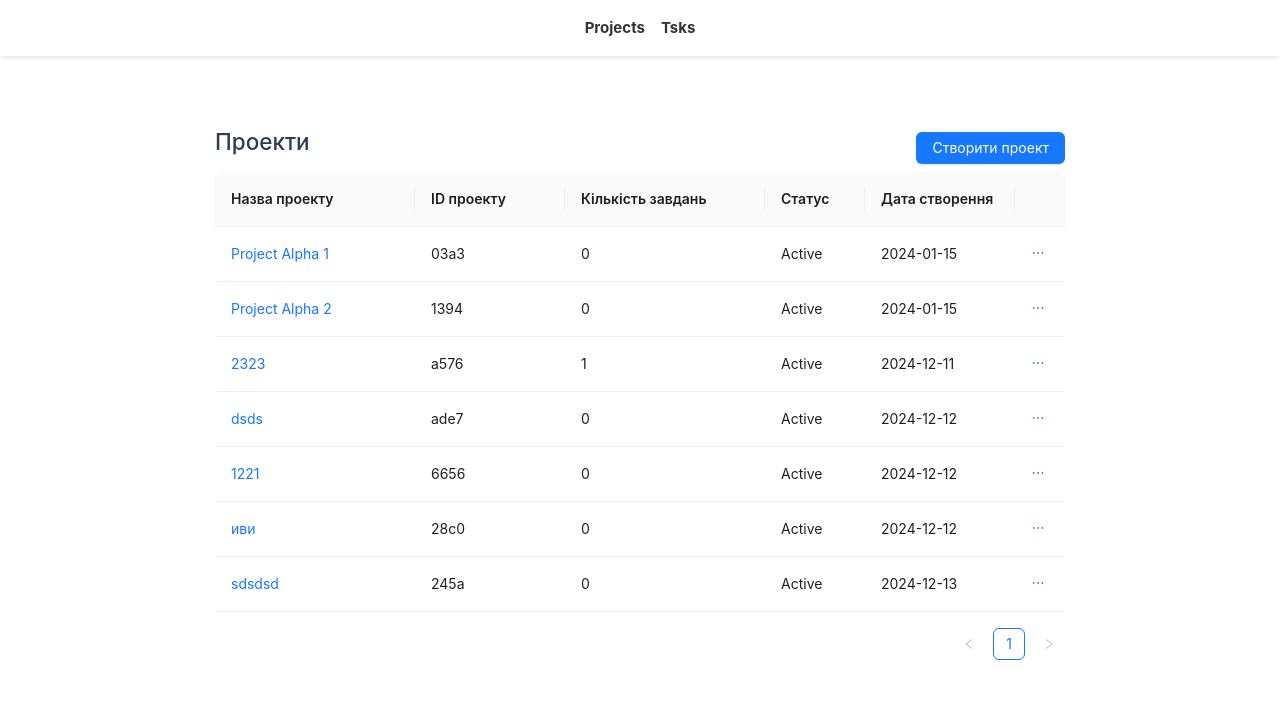
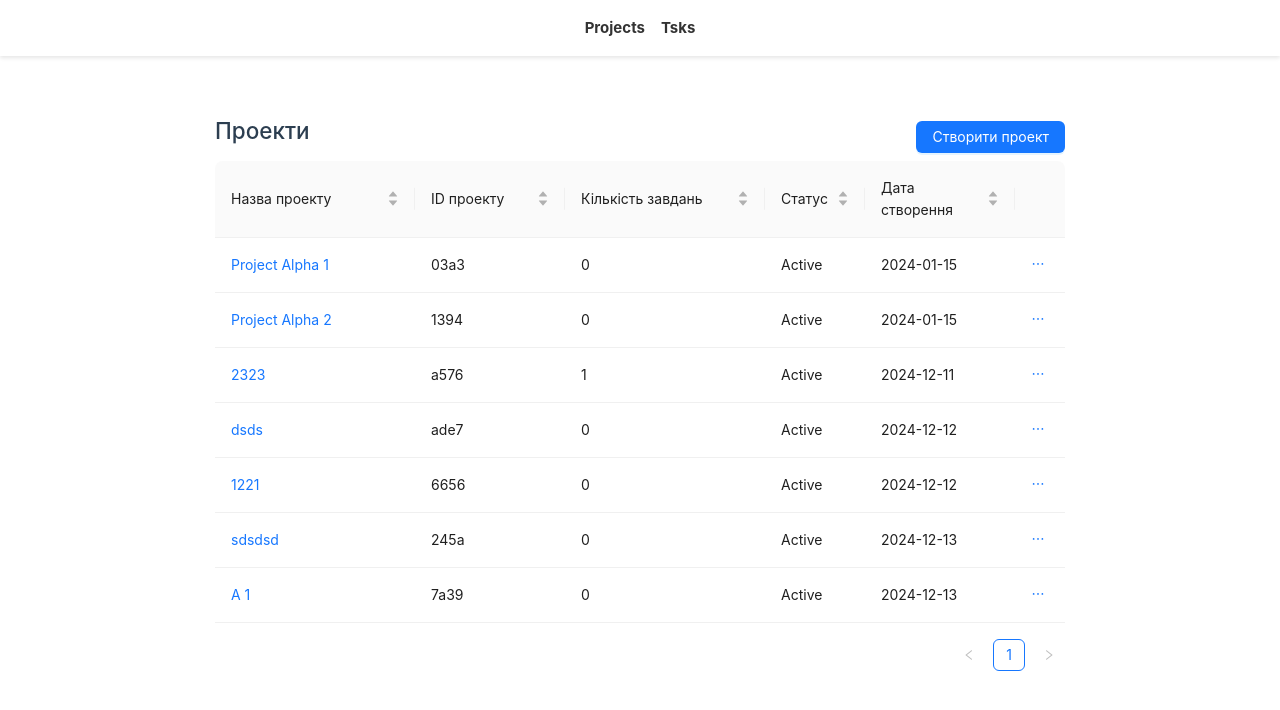
Before and after one commit to Tristwch/payalna-test-task, a Vue app: page / in a window 1280 px wide. Shown: the top 710 px of the page. Built offline with nearby package versions, Linux system fonts and the light colour scheme; data requests are answered from the project's data file; the HTML template or start-up script is replaced by a standard one.

Commit message:
implement sorting

```diff
--- a/db.json
+++ b/db.json
@@ -38,17 +38,17 @@
       "status": "Active"
     },
     {
-      "id": "28c0",
-      "projectName": "иви",
-      "description": "виви",
-      "creationDate": "2024-12-12",
+      "id": "245a",
+      "projectName": "sdsdsd",
+      "description": "sds",
+      "creationDate": "2024-12-13",
       "taskCount": 0,
       "status": "Active"
     },
     {
-      "id": "245a",
-      "projectName": "sdsdsd",
-      "description": "sds",
+      "id": "7a39",
+      "projectName": "A 1",
+      "description": "",
       "creationDate": "2024-12-13",
       "taskCount": 0,
       "status": "Active"
--- a/src/components/projects/CProjectsTable.vue
+++ b/src/components/projects/CProjectsTable.vue
@@ -42,6 +42,10 @@
     key: 'projectName',
     resizable: true,
     width: 200,
+    sorter: {
+      compare: (a, b) => a.projectName.localeCompare(b.projectName),
+      multiple: 1,
+    },
   },
   {
     title: 'ID проекту',
@@ -49,6 +53,10 @@
     key: 'projectId',
     resizable: true,
     width: 150,
+    sorter: {
+      compare: (a, b) => a.id.localeCompare(b.id),
+      multiple: 2,
+    },
   },
   {
     title: 'Кількість завдань',
@@ -57,6 +65,10 @@
     resizable: true,
     width: 200,
     minWidth: 100,
+    sorter: {
+      compare: (a, b) => b.taskCount - a.taskCount,
+      multiple: 3,
+    },
   },
   {
     title: 'Статус',
@@ -64,6 +76,10 @@
     key: 'status',
     resizable: true,
     width: 100,
+    sorter: {
+      compare: (a, b) => a.status.localeCompare(b.status),
+      multiple: 4,
+    },
   },
   {
     title: 'Дата створення',
@@ -71,6 +87,12 @@
     key: 'creationDate',
     resizable: true,
     width: 150,
+    sorter: {
+      compare: (a, b) => {
+        return new Date(a.creationDate).getTime() - new Date(b.creationDate).getTime()
+      },
+      multiple: 3,
+    },
   },
   {
     title: '',
--- a/src/components/tasks/CTasksTable.vue
+++ b/src/components/tasks/CTasksTable.vue
@@ -43,19 +43,27 @@
 
 const columns = ref<TableColumnsType<ITasks>>([
   {
+    title: 'Назва завдання',
+    dataIndex: 'taskName',
+    key: 'taskName',
+    resizable: true,
+    minWidth: 100,
+    sorter: {
+      compare: (a, b) => a.taskName.localeCompare(b.taskName),
+      multiple: 1,
+    },
+  },
+  {
     title: 'ID',
     dataIndex: 'id',
     key: 'id',
     width: 80,
     resizable: true,
     minWidth: 100,
-  },
-  {
-    title: 'Назва завдання',
-    dataIndex: 'taskName',
-    key: 'taskName',
-    resizable: true,
-    minWidth: 100,
+    sorter: {
+      compare: (a, b) => a.id.localeCompare(b.id),
+      multiple: 2,
+    },
   },
   {
     title: 'Виконавець',
@@ -63,6 +71,10 @@
     key: 'assignee',
     resizable: true,
     minWidth: 100,
+    sorter: {
+      compare: (a, b) => a.assignee.localeCompare(b.assignee),
+      multiple: 3,
+    },
   },
   {
     title: 'Статус',
@@ -70,6 +82,10 @@
     key: 'status',
     resizable: true,
     minWidth: 100,
+    sorter: {
+      compare: (a, b) => a.status.localeCompare(b.status),
+      multiple: 4,
+    },
   },
   {
     title: 'Термін виконання',
@@ -77,6 +93,12 @@
     key: 'dueDate',
     resizable: true,
     minWidth: 100,
+    sorter: {
+      compare: (a, b) => {
+        return new Date(a.dueDate).getTime() - new Date(b.dueDate).getTime()
+      },
+      multiple: 5,
+    },
   },
   {
     title: '',
```
Also changed, not shown: 1 other file (tests, documents, lock files or other folders).
